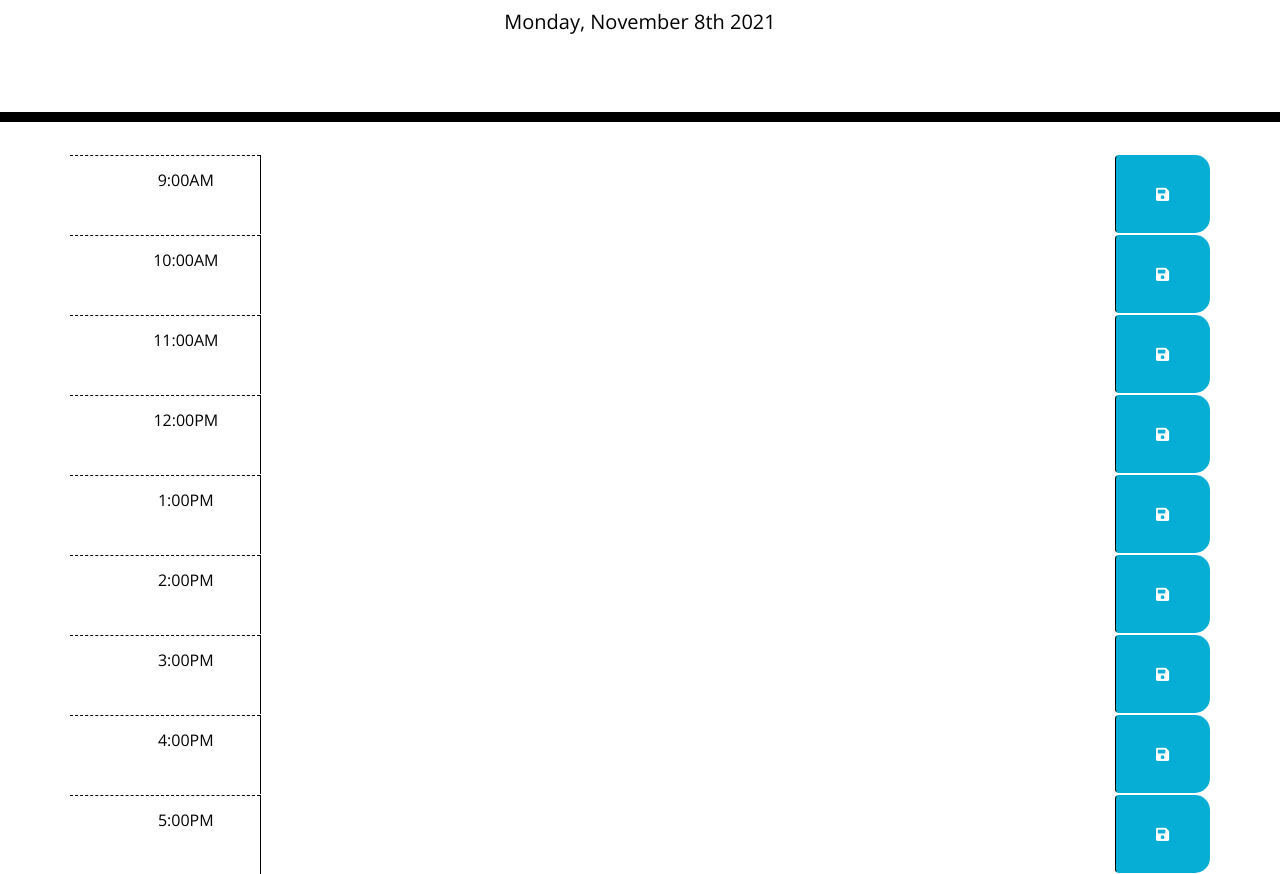
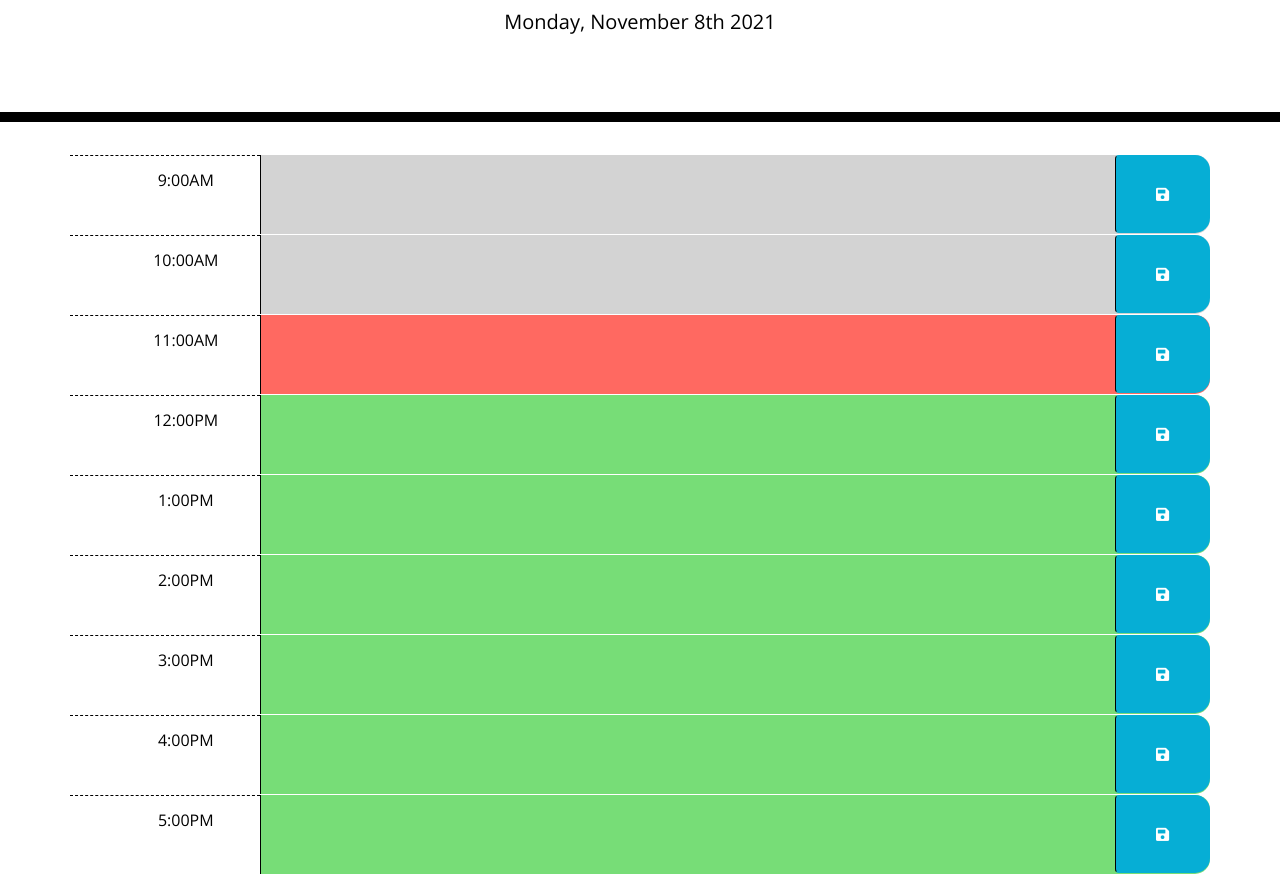
Before and after one commit to ashleyviola/work-day-scheduler, a plain HTML site: page index.html in a window 1280 px wide. Shown: the part 182-1056 px from the top of the page. Drawn offline with nearby package versions, Linux system fonts and the light colour scheme.

Commit message:
added color coding functionality

```diff
--- a/assets/js/script.js
+++ b/assets/js/script.js
@@ -1,32 +1,57 @@
-// show todays date
-
-
-// local storage check & place
-var workEvents = JSON.parse(localStorage.getItem("workDay"));
-if(workEvents){
-    planWorkday = workEvents;
-}
-
 $(document).ready(function(){
     //display current day & time
     $("#currentDay").text(moment().format("dddd, MMMM Do YYYY"));
-
-    $(".saveBtn").on("click", function(){
-        //assign saveBtn click listener
-        var text = $(this).siblings(".description").val();
-        var time = $(this).parent().attr("id");
-
-        localStorage.setItem(time, text);
-    })
 
     // load saved data from Local storage - for each hour created
     $("#9 .description").val(localStorage.getItem("9"));
     $("#10 .description").val(localStorage.getItem("10"));
     $("#11 .description").val(localStorage.getItem("11"));
     $("#12 .description").val(localStorage.getItem("12"));
-    $("#1 .description").val(localStorage.getItem("13"));
-    $("#2 .description").val(localStorage.getItem("14"));
-    $("#3 .description").val(localStorage.getItem("15"));
-    $("#4 .description").val(localStorage.getItem("16"));
-    $("#5 .description").val(localStorage.getItem("17"));
+    $("#13 .description").val(localStorage.getItem("13"));
+    $("#14 .description").val(localStorage.getItem("14"));
+    $("#15 .description").val(localStorage.getItem("15"));
+    $("#16 .description").val(localStorage.getItem("16"));
+    $("#17 .description").val(localStorage.getItem("17"));
+
+    hourTracker();
 });
+
+$(".saveBtn").on("click", function(){
+        //assign saveBtn click listener
+        var text = $(this).siblings(".description").val();
+        var time = $(this).parent().attr("id");
+
+        localStorage.setItem(time, text);
+});
+
+function hourTracker() {
+    // get current number of hours
+    // var currentHour = moment().hour();
+    currentHour = 11;
+    console.log(currentHour);
+
+    // loop over time blocks
+    $(".time-block").each(function(){
+        var blockHour = parseInt($(this).attr("id"));
+        console.log(blockHour);
+
+        // check if we've moved past this time
+        if (blockHour < currentHour){
+            $(this).addClass("past");
+            $(this).removeClass("present");
+            $(this).removeClass("future");
+        } else if (blockHour === currentHour){
+            $(this).removeClass("past");
+            $(this).addClass("present");
+            $(this).removeClass("future");
+        } else if (blockHour > currentHour){
+            $(this).removeClass("past");
+            $(this).removeClass("present");
+            $(this).addClass("future");
+        }
+    })
+};
+
+setInterval(function(){
+    hourTracker();
+}, 3600000);
--- a/index.html
+++ b/index.html
@@ -60,7 +60,7 @@
         </textarea>
         <button class="btn saveBtn col-1"><i class="fas fa-save"></i></button>
       </div>
-      <div class="row time-block" id="1">
+      <div class="row time-block" id="13">
         <div class="col-2 hour">
           1:00PM
         </div>
@@ -68,7 +68,7 @@
         </textarea>
         <button class="btn saveBtn col-1"><i class="fas fa-save"></i></button>
       </div>
-      <div class="row time-block" id="2">
+      <div class="row time-block" id="14">
         <div class="col-2 hour">
           2:00PM
         </div>
@@ -76,7 +76,7 @@
         </textarea>
         <button class="btn saveBtn col-1"><i class="fas fa-save"></i></button>
       </div>
-      <div class="row time-block" id="3">
+      <div class="row time-block" id="15">
         <div class="col-2 hour">
           3:00PM
         </div>
@@ -84,7 +84,7 @@
         </textarea>
         <button class="btn saveBtn col-1"><i class="fas fa-save"></i></button>
       </div>
-      <div class="row time-block" id="4">
+      <div class="row time-block" id="16">
         <div class="col-2 hour">
           4:00PM
         </div>
@@ -92,7 +92,7 @@
         </textarea>
         <button class="btn saveBtn col-1"><i class="fas fa-save"></i></button>
       </div>
-      <div class="row time-block" id="5">
+      <div class="row time-block" id="17">
         <div class="col-2 hour">
           5:00PM
         </div>
```
